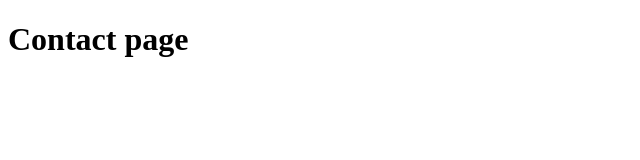
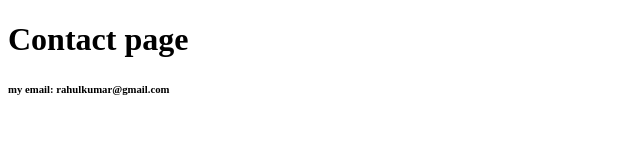
Before and after one commit to rahul-2327/new_repo, a plain HTML site: page contact.html in a window 1280 px wide. Shown: the whole page, without its empty margins (0-640 px from the left). Drawn offline with Linux system fonts and the light colour scheme.

Commit message:
add email

```diff
--- a/contact.html
+++ b/contact.html
@@ -9,6 +9,7 @@
 
 <body>
   <h1>Contact page</h1>
+  <h6>my email: rahulkumar@gmail.com</h6>
 </body>
 
 </html>
```
